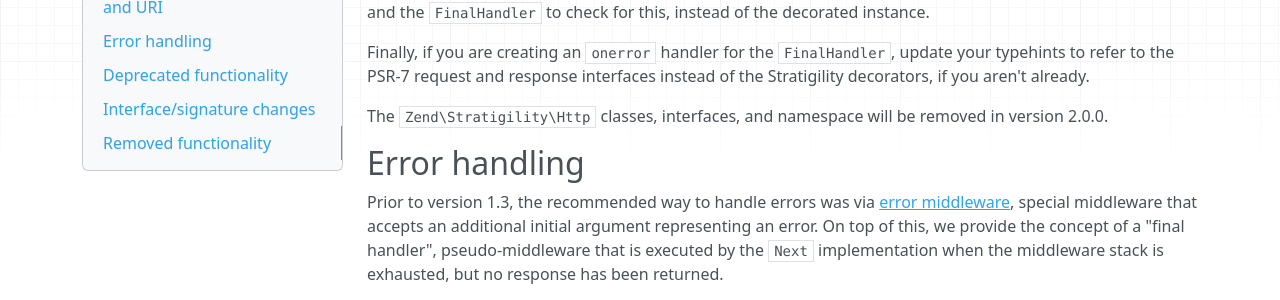
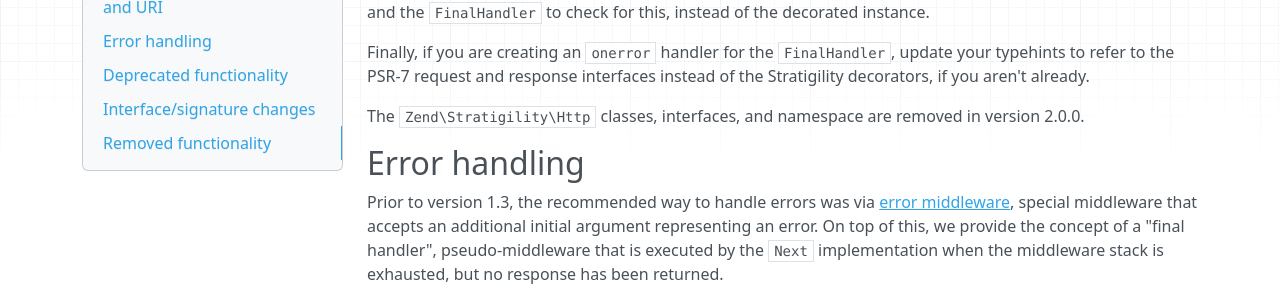
Before and after one commit to zendframework/zend-stratigility, an MkDocs documentation site: the page built from doc/book/migration/to-v2.md, in a window 1280 px wide and 900 px high, scrolled down 794 px. Shown: the part 155-455 px from the top of the window. Built offline with MkDocs 1.6.1, drawn with Linux system fonts in a browser that asks for light colours; nearby versions of some CDN libraries; old or Windows-style settings are respelled for this version of MkDocs; some of the changed text lies outside the part shown.

Commit message:
Updated migration guide to indicate class/interface removals

```diff
--- a/doc/book/migration/to-v2.md
+++ b/doc/book/migration/to-v2.md
@@ -54,7 +54,7 @@ Finally, if you are creating an `onerror` handler for the `FinalHandler`, update
 your typehints to refer to the PSR-7 request and response interfaces instead of
 the Stratigility decorators, if you aren't already.
 
-The `Zend\Stratigility\Http` classes, interfaces, and namespace will be removed
+The `Zend\Stratigility\Http` classes, interfaces, and namespace are removed
 in version 2.0.0.
 
 ## Error handling
```
Also changed, not shown: other parts of doc/book/migration/to-v2.md (+3 -0 lines).
